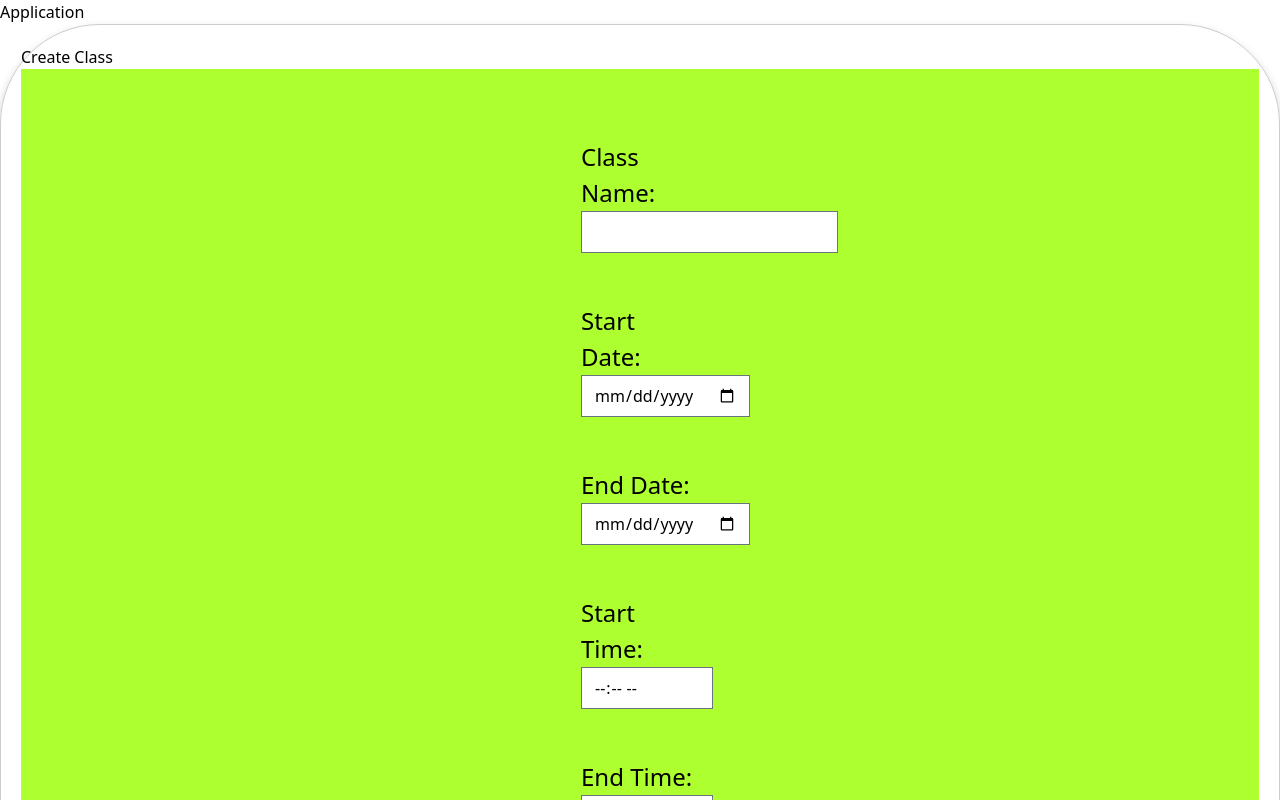
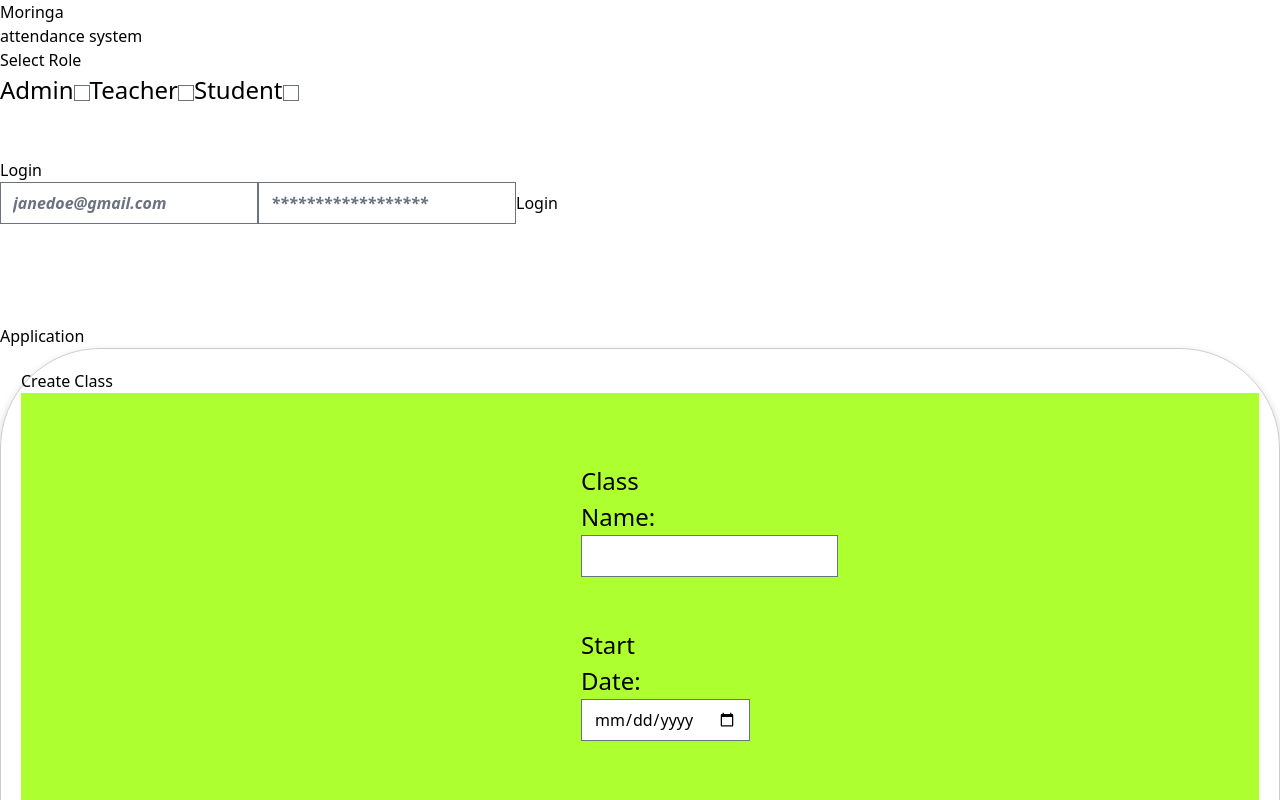
Before and after one commit to shaddybett/attendance-tracker-frontend, a React (Create React App) app in the folder client/: page / in a window 1280 px wide. Shown: the top 800 px of the page. Built offline with nearby package versions, Linux system fonts and the light colour scheme.

Commit message:
created the loginpage components

```diff
--- a/client/src/App.js
+++ b/client/src/App.js
@@ -1,10 +1,12 @@
 import React from 'react'
 import Form from './Form'
+import Loginpage from './Loginpage'
 
 
 function App() {
   return (
     <div>
+      <Loginpage/>
       <h1>Application</h1>
       <Form />
     </div>
--- a/client/src/Loginpage.js
+++ b/client/src/Loginpage.js
@@ -0,0 +1,78 @@
+import React, { useState } from 'react';
+
+const Loginpage = () => {
+  const [email, setEmail] = useState('');
+  const [password, setPassword] = useState('');
+  const [loggedIn, setLoggedIn] = useState(false);
+  const [Admin, setAdmin] = useState(false);
+  const [Teacher, setTeacher] = useState(false);
+  const [Student, setStudent] = useState(false);
+  const handleLogin = () => {
+    if (email.trim() !== '' && password.trim() !== '') {
+      setLoggedIn(true);
+      alert('Login successful!');
+    } else {
+      alert('Please enter valid email and password.');
+    }
+  };
+
+  return (
+    <div>
+        <h1>Moringa <br/> attendance system</h1>
+        <div>
+            <h2>Select Role</h2>
+            <label>
+            Admin
+            <input
+              type="checkbox"
+              checked={Admin}
+              onChange={() => setAdmin(!Admin)}
+            />
+          </label>
+          <label>
+            Teacher
+            <input
+              type="checkbox"
+              checked={Teacher}
+              onChange={() => setTeacher(!Teacher)}
+            />
+          </label>
+          <label>
+            Student
+            <input
+              type="checkbox"
+              checked={Student}
+              onChange={() => setStudent(!Student)}
+            />
+          </label>
+        </div>
+      {!loggedIn ? (
+        <div>
+          <h1>Login</h1>
+          <input
+            type="text"
+            placeholder="janedoe@gmail.com"
+            value={email}
+            onChange={(e) => setEmail(e.target.value)}
+            style={{ fontStyle: 'italic', fontWeight: 'bold' }}
+          />
+          <input
+            type="password"
+        placeholder="******************"
+            value={password}
+            onChange={(e) => setPassword(e.target.value)}
+            style={{ fontStyle: 'italic', fontWeight: 'bold' }}
+          />
+          <button onClick={handleLogin}>Login</button>
+        </div>
+      ) : (
+        <div>
+          <h2>Welcome, {email}!</h2>
+          <button onClick={() => setLoggedIn(false)}>Logout</button>
+        </div>
+      )}
+    </div>
+  );
+};
+
+export default Loginpage;
```
